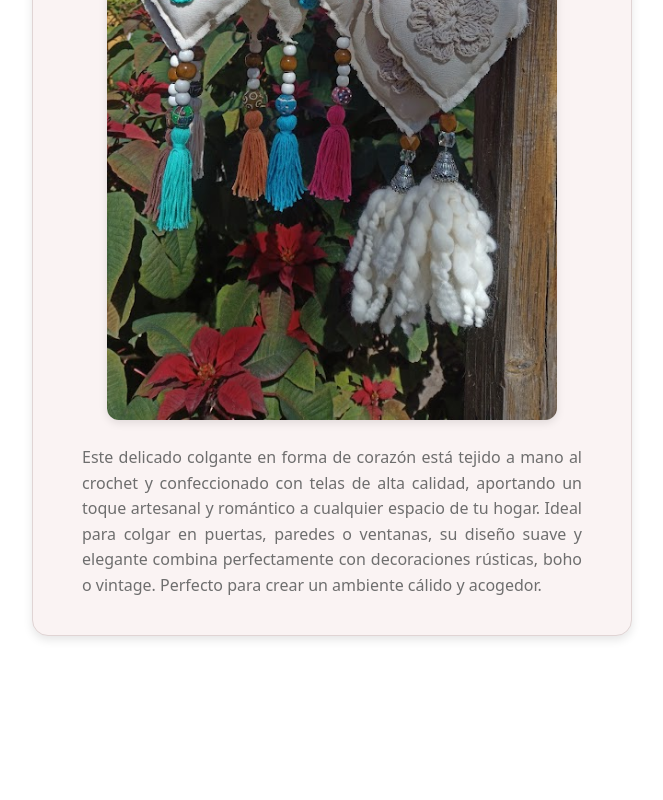
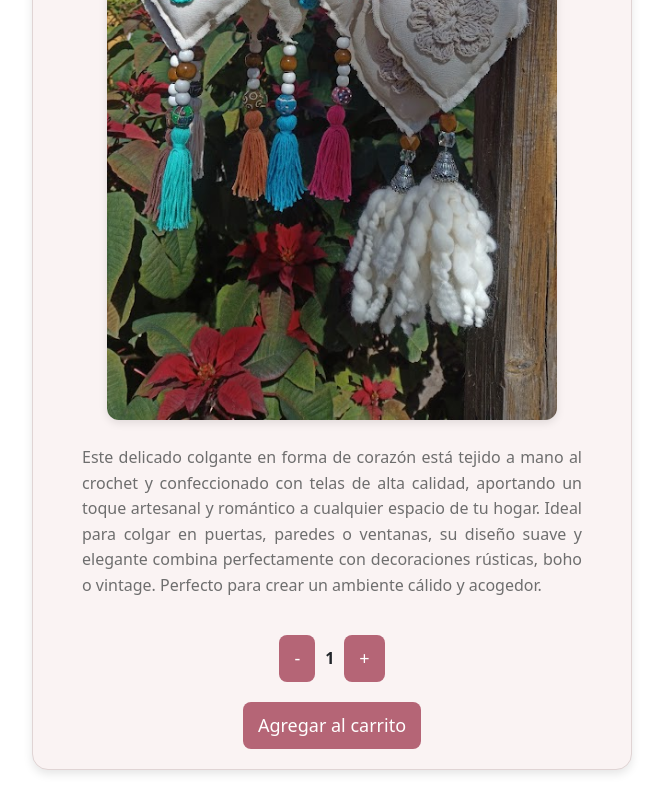
Before and after one commit to FlorMartinez98/ProyectoReactJsMartinez2024, a React (Vite) app: page /item/1 in a window 1280 px wide. Shown: the part 687-1487 px from the top of the page, without its empty margins (308-971 px from the left). Before the commit the page ends 1353 px from the top, so only its background shows below. Built offline with nearby package versions, Linux system fonts and the light colour scheme.

Commit message:
PreEntrega2Martinez

```diff
--- /dev/null
+++ b/src/componentes/Contador/Contador.css
@@ -0,0 +1,56 @@
+.contadorContainer {
+    display: flex;
+    align-items: center;
+    justify-content: center;
+    margin: 20px 0;
+    gap: 10px;
+}
+
+.contadorButton {
+    background-color: #b56576;
+    color: #ffffff;
+    border: none;
+    border-radius: 8px;
+    padding: 10px 15px;
+    font-size: 18px;
+    cursor: pointer;
+    transition: background-color 0.3s, transform 0.3s;
+    display: flex;
+    align-items: center;
+    justify-content: center;
+}
+
+.contadorButton:hover {
+    background-color: #a74a5c;
+    transform: scale(1.05);
+}
+
+.contadorValue {
+    font-size: 18px;
+    color: #333;
+    display: flex;
+    align-items: center;
+    justify-content: center;
+    width: 40px;
+    height: 40px;
+    border-radius: 8px;
+    background-color: #f5f5f5;
+    box-shadow: 0 2px 4px rgba(0, 0, 0, 0.1);
+}
+
+.contenedorItem a {
+    display: inline-block;
+    background-color: #b56576;
+    color: #ffffff;
+    padding: 10px 20px;
+    border-radius: 8px;
+    text-decoration: none;
+    font-size: 16px;
+    transition: background-color 0.3s, transform 0.3s;
+    margin-top: 20px;
+}
+
+.contenedorItem a:hover {
+    background-color: #a74a5c;
+    transform: scale(1.05);
+}
--- /dev/null
+++ b/src/componentes/Contador/Contador.jsx
@@ -0,0 +1,35 @@
+import React from 'react'
+import { useState } from "react"
+import "./Contador.css"
+
+
+const Contador = ({inicial, stock, funcionAgregar}) => {
+
+    const [contador, setContador] = useState(inicial)
+
+    const sumarContador = () => {
+        if (contador < stock) {
+            setContador(contador +1)
+        }
+    }
+
+    const restarContador = () => {
+        if ( contador > inicial) {
+            setContador (contador - 1)
+        }
+    }
+
+return (
+    <>
+        <div className="contadorContainer">
+            <button className="contadorButton" onClick={restarContador}> - </button>
+            <strong className="contadorValor">{contador}</strong>
+            <button className="contadorButton" onClick={sumarContador}> + </button>
+        </div>
+
+        <button className="contadorButton" onClick={()=>funcionAgregar(contador)}> Agregar al carrito</button>
+    </>
+)
+}
+
+export default Contador
--- a/src/componentes/ItemDetail/ItemDetail.jsx
+++ b/src/componentes/ItemDetail/ItemDetail.jsx
@@ -1,9 +1,14 @@
 import React from 'react'
 import "./ItemDetail.css"
+import Contador from '../Contador/Contador'
 import { useState } from 'react'
+import { Link } from 'react-router-dom'
 
-const ItemDetail = ({id, nombre, precio, img, detalles}) => {
+
+const ItemDetail = ({id, nombre, precio, img, detalles, stock}) => {
+
   const [agregarCantidad, setAgregarCantidad] = useState(0)
+
   const manejadorCantidad = (cantidad) => {
     setAgregarCantidad(cantidad);
     console.log("Productos agregador:" + cantidad)
@@ -16,6 +21,11 @@ const ItemDetail = ({id, nombre, precio, img, detalles}) => {
         <h3>ID: {id}</h3>
         <img src={img} alt={nombre} />
         <p>{detalles}</p>
+
+        {
+          agregarCantidad > 0 ? (<Link to="/cart"> Terminar Compra</Link>) : (<Contador inicial={1} stock={stock} funcionAgregar={manejadorCantidad}/>)
+        }
+
     </div>
   )
 }
```
Also changed, not shown: src/asyncmock.js (+17 -17 lines).
